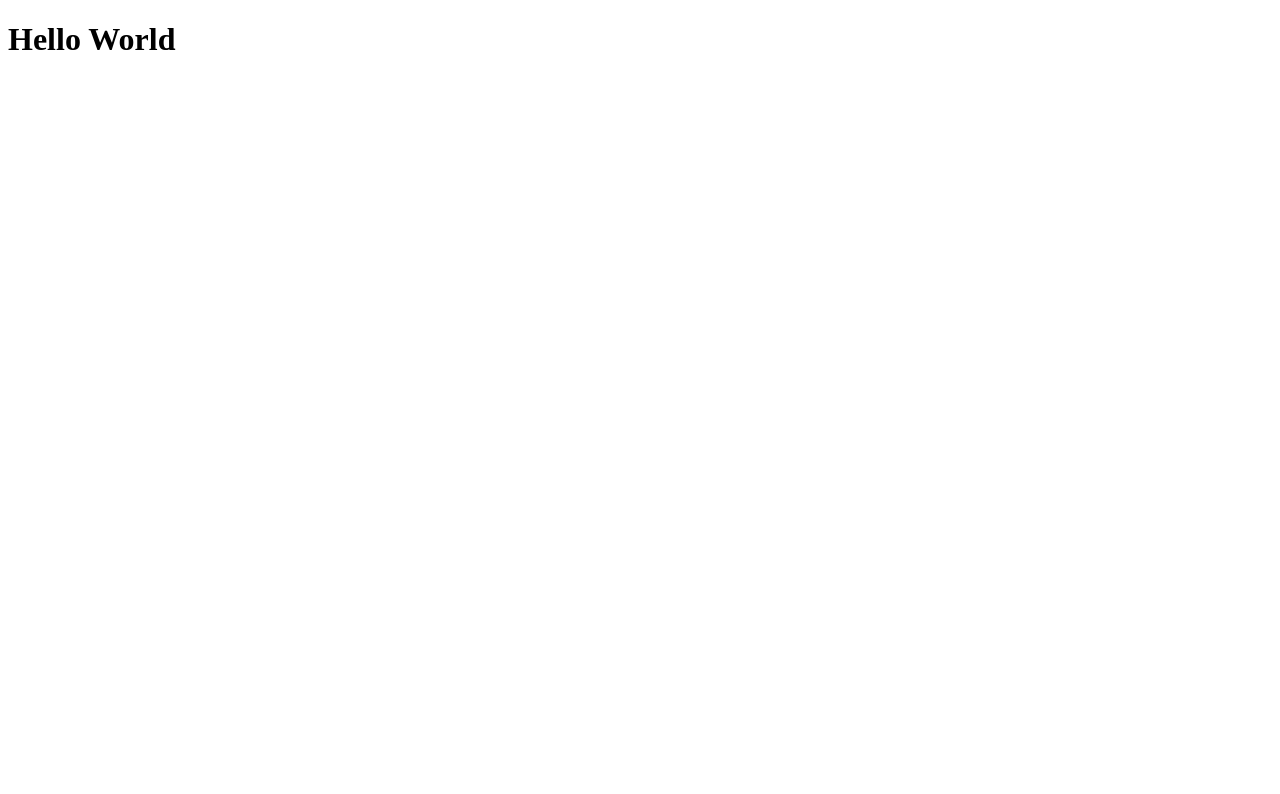
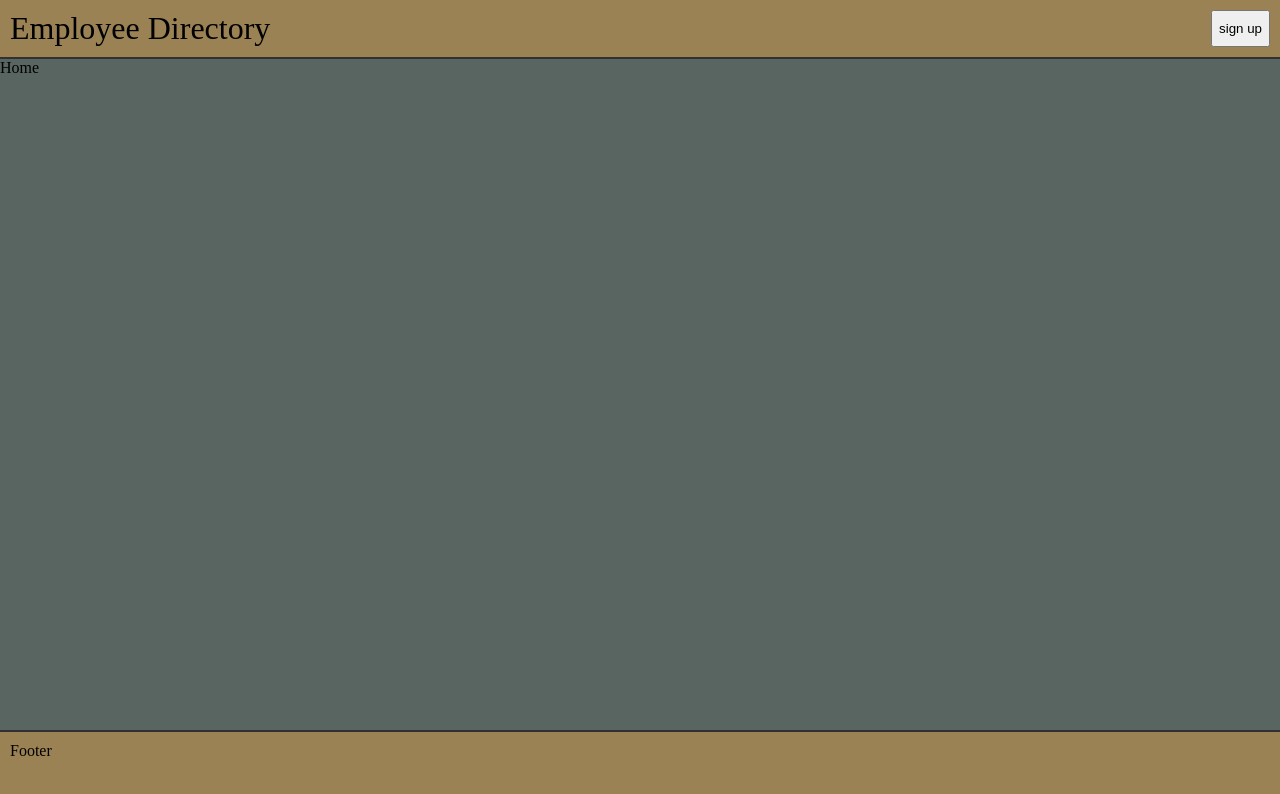
Before and after one commit to kakizaki55/employee-directory, a React app: page / in a window 1280 px wide. Shown: the top 794 px of the page. Built offline with nearby package versions, Linux system fonts and the light colour scheme.

Commit message:
page layout and some css

```diff
--- a/package.json
+++ b/package.json
@@ -28,7 +28,7 @@
     "@supabase/supabase-js": "^1.30.6",
     "react": "^17.0.2",
     "react-dom": "^17.0.2",
-    "react-router-dom": "^6.2.1"
+    "react-router-dom": "^5.3.0"
   },
   "devDependencies": {
     "@babel/core": "^7.17.5",
--- /dev/null
+++ b/src/App.css
@@ -0,0 +1,4 @@
+body {
+  margin: 0px;
+  background-color: rgb(88, 101, 97);
+}
--- a/src/App.jsx
+++ b/src/App.jsx
@@ -1,3 +1,15 @@
+import { BrowserRouter, Switch, Route } from 'react-router-dom';
+import Home from './views/Home/Home';
+import Layout from './components/Layout/Layout';
+import './App.css';
 export default function App() {
-  return <h1>Hello World</h1>;
+  return (
+    <BrowserRouter>
+      <Layout>
+        <Route>
+          <Home />
+        </Route>
+      </Layout>
+    </BrowserRouter>
+  );
 }
--- /dev/null
+++ b/src/components/Footer/Footer.css
@@ -0,0 +1,12 @@
+.footer {
+  font-size: 1rem;
+  display: flex;
+  background-color: rgb(154, 130, 85);
+  padding: 10px;
+  margin: 0;
+  border-top: rgb(50, 49, 49) solid 2px;
+  bottom: 0;
+  height: 3rem;
+  position: absolute;
+  width: 100%;
+}
--- /dev/null
+++ b/src/components/Footer/Footer.jsx
@@ -0,0 +1,6 @@
+import React from 'react';
+import style from './Footer.css';
+
+export default function Footer() {
+  return <footer className={style.footer}>Footer</footer>;
+}
--- /dev/null
+++ b/src/components/Header/Header.css
@@ -0,0 +1,10 @@
+.header {
+  font-size: 2rem;
+  display: flex;
+  background-color: rgb(154, 130, 85);
+  padding: 10px;
+  margin: 0;
+  border-bottom: rgb(50, 49, 49) solid 2px;
+  display: flex;
+  justify-content: space-between;
+}
--- /dev/null
+++ b/src/components/Header/Header.jsx
@@ -0,0 +1,11 @@
+import React from 'react';
+import style from './Header.css';
+
+export default function Header() {
+  return (
+    <header className={style.header}>
+      <span>Employee Directory</span>
+      <button>sign up</button>
+    </header>
+  );
+}
--- /dev/null
+++ b/src/components/Layout/Layout.jsx
@@ -0,0 +1,13 @@
+import React from 'react';
+import Header from '../Header/Header';
+import Footer from '../Footer/Footer';
+
+export default function Layout({ children }) {
+  return (
+    <div>
+      <Header />
+      {children}
+      <Footer />
+    </div>
+  );
+}
--- /dev/null
+++ b/src/views/Home/Home.jsx
@@ -0,0 +1,5 @@
+import React from 'react';
+
+export default function Home() {
+  return <div>Home</div>;
+}
--- /dev/null
+++ b/src/views/Login/Login.jsx
@@ -0,0 +1,5 @@
+import React from 'react';
+
+export default function Login() {
+  return <div>Login</div>;
+}
```
Also changed, not shown: 1 other file (tests, documents, lock files or other folders).
